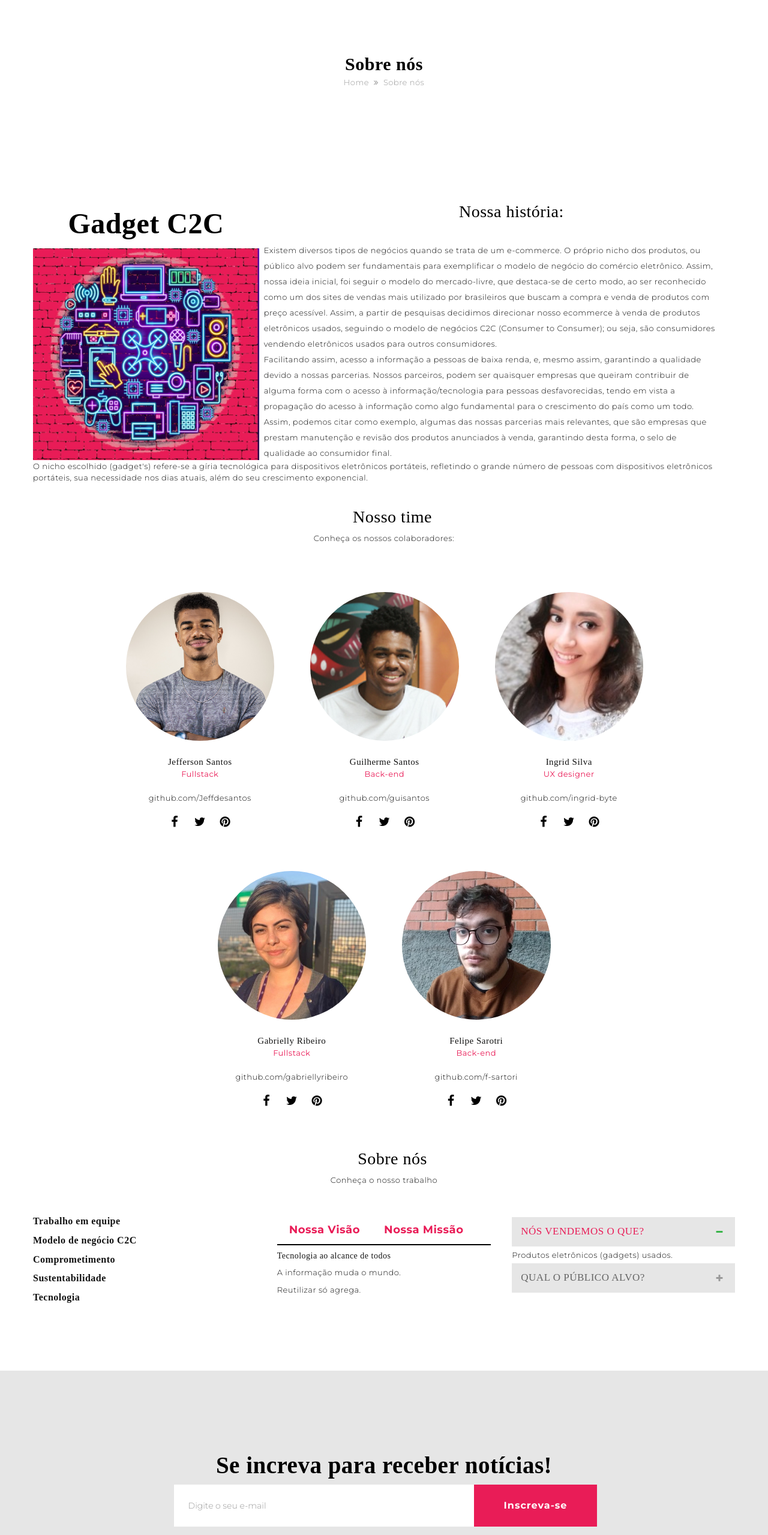
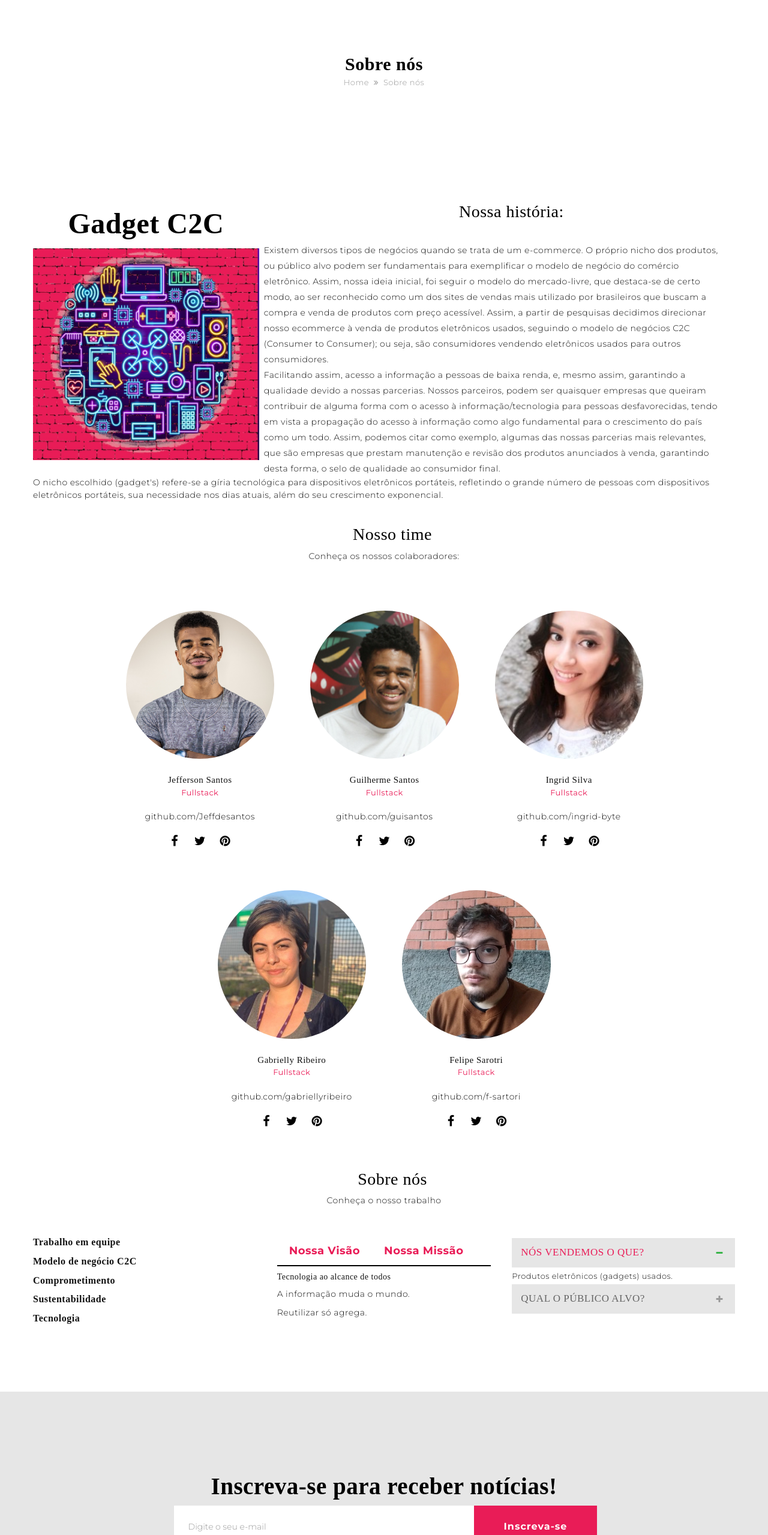
Before and after one commit to gabriellyribeiro/projeto-integrador-grupo4, an Angular app: page /about-us in a window 1280 px wide. Shown: the part 241-2800 px from the top of the page at 60% size. Built offline with nearby package versions, Linux system fonts and the light colour scheme.

Commit message:
alteraçoes prioritarias do front

```diff
--- a/src/app/about-us/about-us.component.css
+++ b/src/app/about-us/about-us.component.css
@@ -19,19 +19,20 @@
     margin-bottom: 15px;
 }
 
-#linha{
-
+#linha {
     background-color: transparent;
     border-top: 1px solid #e91c57;
-
 }
 
-.imgsobre{
+.imgsobre {
     width: 398px;
     height: 353px;
 }
 
-.desc{
-    margin-right: 32px;
+.desc {
+    margin-right: 16px;
+}
 
+p {
+    font-size: 14px;
 }
--- a/src/app/about-us/about-us.component.html
+++ b/src/app/about-us/about-us.component.html
@@ -24,9 +24,9 @@
                             foi seguir o modelo do mercado-livre, que destaca-se de certo modo, ao ser reconhecido como um dos sites de vendas mais utilizado por brasileiros que buscam a compra e venda de produtos com preço acessível. Assim, a partir
                             de pesquisas decidimos direcionar nosso ecommerce à venda de produtos eletrônicos usados, seguindo o modelo de negócios C2C (Consumer to Consumer); ou seja, são consumidores vendendo eletrônicos usados para outros consumidores.</p>
 
-                            <p style="margin-left: -12px">Facilitando assim, acesso a informação a pessoas de baixa renda, e, mesmo assim, garantindo a qualidade devido a nossas parcerias. Nossos parceiros, podem ser quaisquer empresas que queiram contribuir de alguma forma com o
-                                acesso à informação/tecnologia para pessoas desfavorecidas, tendo em vista a propagação do acesso à informação como algo fundamental para o crescimento do país como um todo. Assim, podemos citar como exemplo, algumas das
-                                nossas parcerias mais relevantes, que são empresas que prestam manutenção e revisão dos produtos anunciados à venda, garantindo desta forma, o selo de qualidade ao consumidor final.</p>
+                        <p style="margin-left: -12px">Facilitando assim, acesso a informação a pessoas de baixa renda, e, mesmo assim, garantindo a qualidade devido a nossas parcerias. Nossos parceiros, podem ser quaisquer empresas que queiram contribuir de alguma forma com o acesso
+                            à informação/tecnologia para pessoas desfavorecidas, tendo em vista a propagação do acesso à informação como algo fundamental para o crescimento do país como um todo. Assim, podemos citar como exemplo, algumas das nossas parcerias
+                            mais relevantes, que são empresas que prestam manutenção e revisão dos produtos anunciados à venda, garantindo desta forma, o selo de qualidade ao consumidor final.</p>
 
 
                     </div>
@@ -34,8 +34,8 @@
 
             </div>
             <div class="col-sm-12">
-                <p style="margin-left: 0px"> O nicho escolhido (gadget's) refere-se a gíria tecnológica para dispositivos eletrônicos portáteis, refletindo o grande número de pessoas com dispositivos eletrônicos portáteis, sua necessidade nos dias atuais, além do seu
-                    crescimento exponencial.</p>
+                <p style="margin-left: 0px"> O nicho escolhido (gadget's) refere-se a gíria tecnológica para dispositivos eletrônicos portáteis, refletindo o grande número de pessoas com dispositivos eletrônicos portáteis, sua necessidade nos dias atuais, além do seu crescimento
+                    exponencial.</p>
             </div>
         </div>
     </div>
@@ -65,7 +65,7 @@
             <div class="img-block"> <img alt="#" src="/assets/guilherme.png" class="img-responsive"> </div>
             <div class="text-box">
                 <h3 class="name">Guilherme Santos</h3>
-                <div class="deg"> Back-end </div>
+                <div class="deg"> Fullstack </div>
                 <p>github.com/guisantos</p>
                 <div class="social-holder">
                     <ul class="social">
@@ -80,7 +80,7 @@
             <div class="img-block"> <img alt="#" src="/assets/ingrid.jpg" class="img-responsive"> </div>
             <div class="text-box">
                 <h3 class="name">Ingrid Silva</h3>
-                <div class="deg">UX designer </div>
+                <div class="deg">Fullstack </div>
                 <p>github.com/ingrid-byte</p>
                 <div class="social-holder">
                     <ul class="social">
@@ -113,7 +113,7 @@
             <div class="img-block"> <img alt="#" src="/assets/felipe.jpg" class="img-responsive"> </div>
             <div class="text-box">
                 <h3 class="name">Felipe Sarotri</h3>
-                <div class="deg">Back-end</div>
+                <div class="deg">Fullstack</div>
                 <p>github.com/f-sartori</p>
                 <div class="social-holder">
                     <ul class="social">
--- a/src/app/footer/footer.component.html
+++ b/src/app/footer/footer.component.html
@@ -6,7 +6,7 @@
         <div class="row">
             <div class="newslatter">
                 <form>
-                    <h5 class="estilo-logo2">Se increva para receber notícias!</h5>
+                    <h5 class="estilo-logo2">Inscreva-se para receber notícias!</h5>
 
                     <div class="input-group">
                         <input type="text" class=" form-control" placeholder="Digite o seu e-mail">
--- a/src/app/header/header.component.html
+++ b/src/app/header/header.component.html
@@ -165,7 +165,7 @@
 
                         <li><a [routerLink]="'/user-page'" *ngIf='log2'>Minha conta</a></li>
                         <li><a [routerLink]="'/login'" *ngIf='!log2'>Logar</a></li>
-                        <li><a href="#" *ngIf='!log2'>Esqueci a minha senha</a></li>
+
                     </ul>
                     <li><a href="#" class="active parent">Saiba mais</a>
                         <ul>
```
Lines whose indentation alone changed are shown as unchanged.
